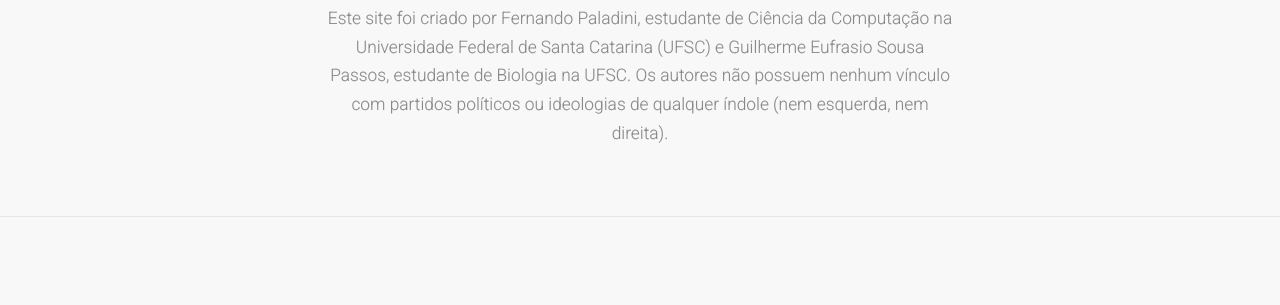
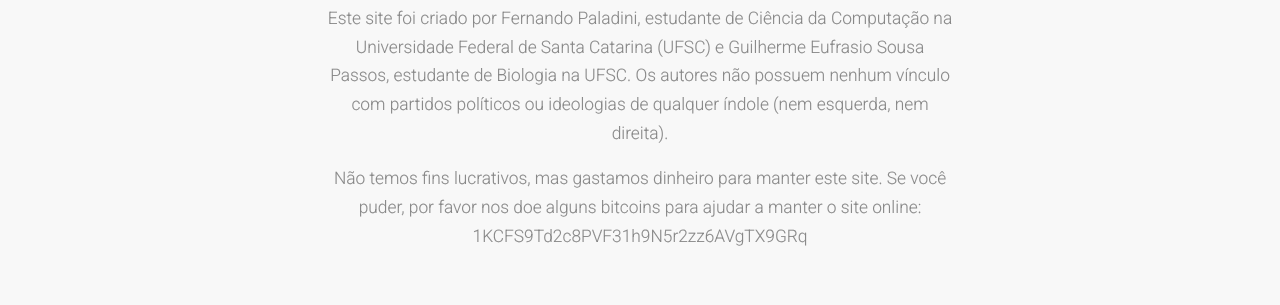
Before and after one commit to paladini/bolsonaroCristao, a plain HTML site: page index.html in a window 1280 px wide. Shown: the part 4225-4530 px from the top of the page. Drawn offline with Linux system fonts and the light colour scheme.

Commit message:
Adicionado endereço bitcoin

```diff
--- a/index.html
+++ b/index.html
@@ -329,6 +329,8 @@
 									<p>Este site não está criticando, em nenhuma medida, o cristianismo, a Igreja Católica ou qualquer outra entidade religiosa; o conteúdo apenas explicita a hipocrisia do "cristianismo" de Jair Messias Bolsonaro.</p>
 
 									<p>Este site foi criado por Fernando Paladini, estudante de Ciência da Computação na Universidade Federal de Santa Catarina (UFSC) e Guilherme Eufrasio Sousa Passos, estudante de Biologia na UFSC. Os autores não possuem nenhum vínculo com partidos políticos ou ideologias de qualquer índole (nem esquerda, nem direita).</p>
+
+									<p>Não temos fins lucrativos, mas gastamos dinheiro para manter este site. Se você puder, por favor nos doe alguns bitcoins para ajudar a manter o site online: 1KCFS9Td2c8PVF31h9N5r2zz6AVgTX9GRq</p>
 							</section>
 								</div>
 						</div>
```
